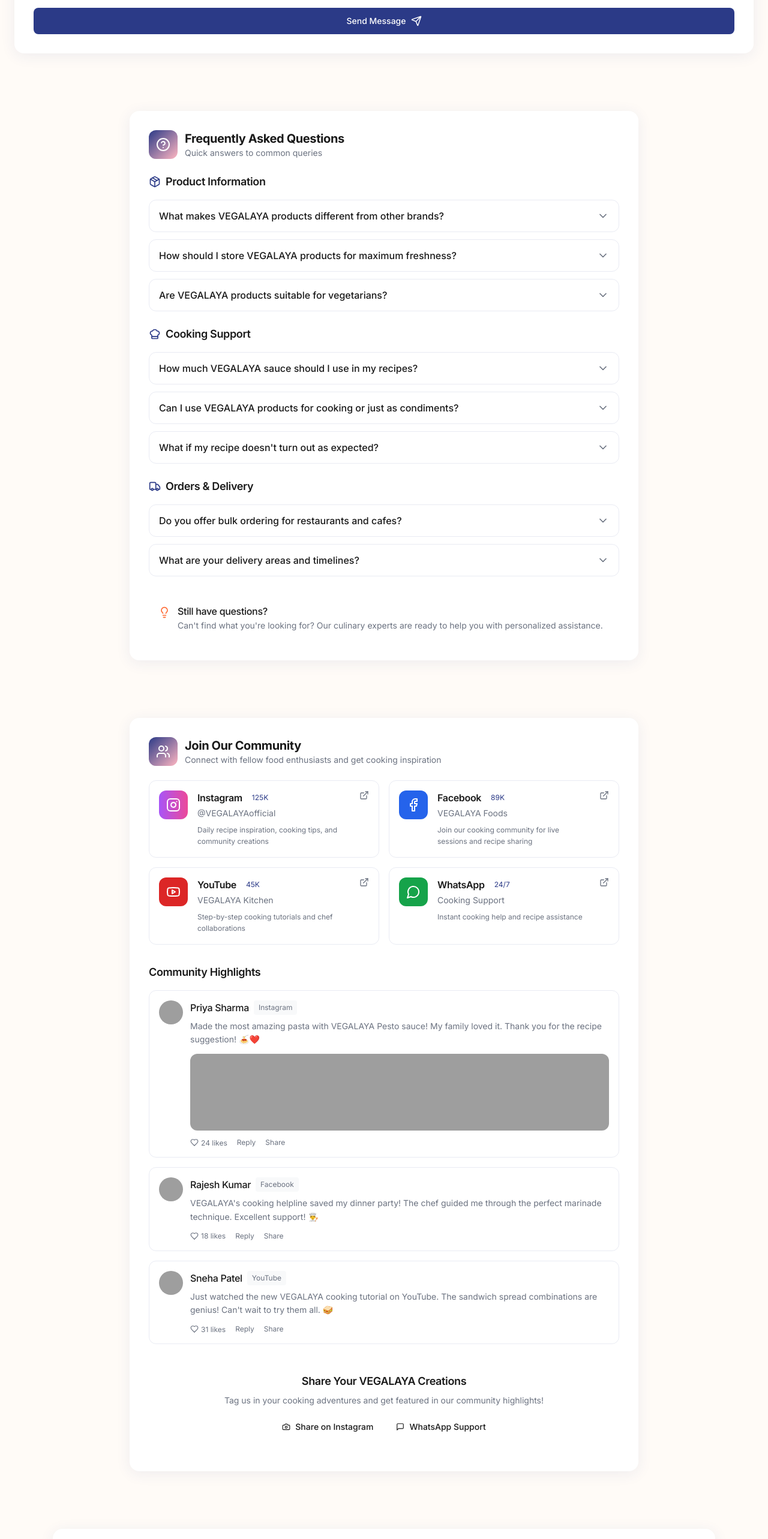
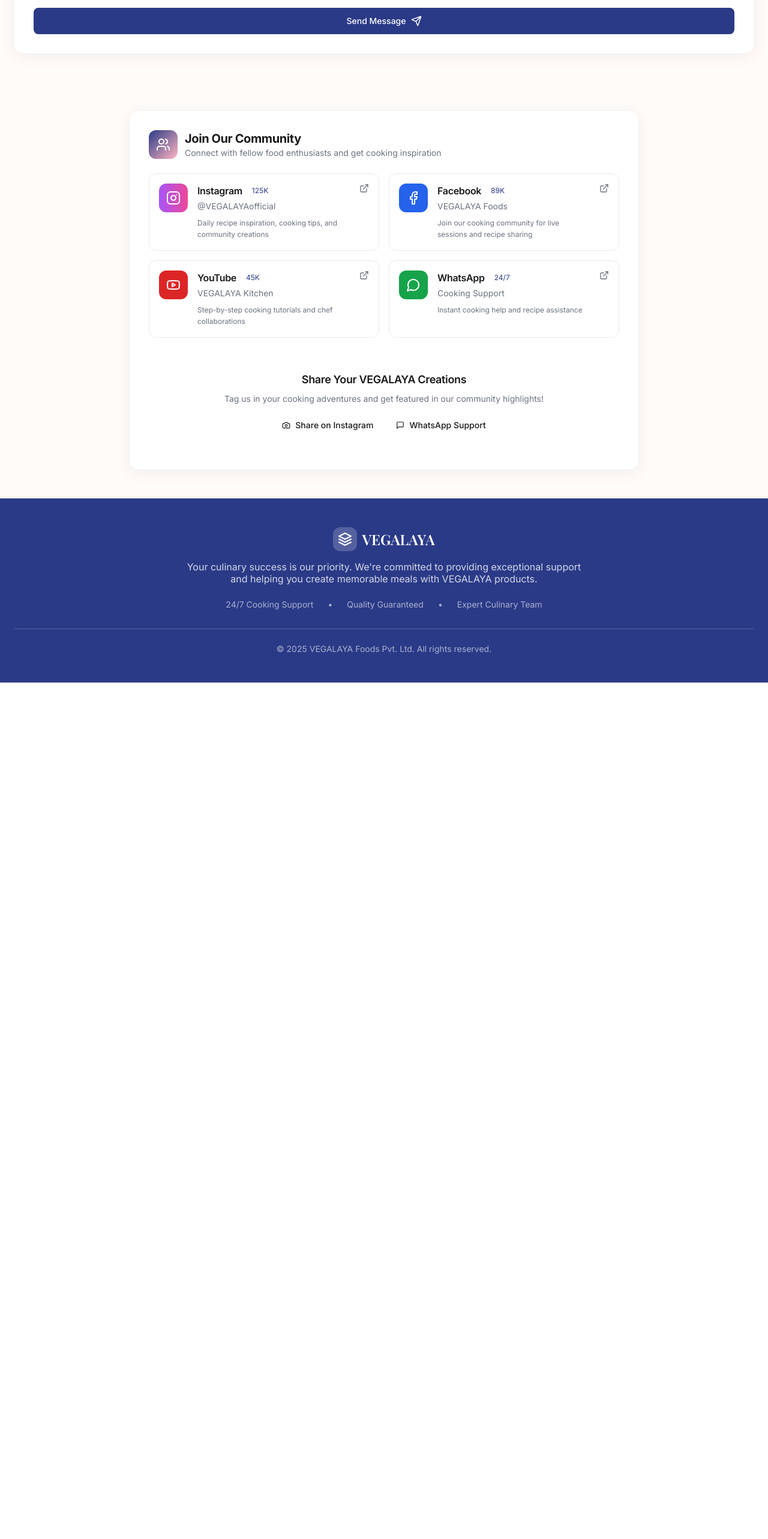
Before and after one commit to Hitesh-malik/vegalaya, a React (Vite) app: page /contact-support in a window 1280 px wide. Shown: the part 960-3526 px from the top of the page at 60% size. After the commit the page ends 2098 px from the top, so only its background shows below. Built offline with nearby package versions, Linux system fonts and the light colour scheme; grey boxes are pictures that could not be loaded.

Commit message:
contact page

```diff
--- a/src/pages/contact-support/components/SocialMediaSection.jsx
+++ b/src/pages/contact-support/components/SocialMediaSection.jsx
@@ -118,7 +118,7 @@
       </div>
 
       {/* Community Posts */}
-      <div className="mb-6">
+      {/* <div className="mb-6">
         <h4 className="text-lg font-semibold text-text-primary mb-4">Community Highlights</h4>
 
         <div className="space-y-4">
@@ -164,7 +164,7 @@
             </div>
           ))}
         </div>
-      </div>
+      </div> */}
 
       {/* Call to Action */}
       <div className="bg-gradient-to-r from-primary/10 to-secondary/10 rounded-lg p-6 text-center">
--- a/src/pages/contact-support/index.jsx
+++ b/src/pages/contact-support/index.jsx
@@ -167,11 +167,11 @@
       </section>
 
       {/* FAQ Section */}
-      <section className="py-12 bg-surface/50">
+      {/* <section className="py-12 bg-surface/50">
         <div className="max-w-4xl mx-auto px-4 lg:px-6">
           <FAQSection />
         </div>
-      </section>
+      </section> */}
 
       {/* Social Media & Community */}
       <section className="py-12">
@@ -181,14 +181,14 @@
       </section>
 
       {/* Corporate Contacts */}
-      <section className="py-12 bg-surface/50">
+      {/* <section className="py-12 bg-surface/50">
         <div className="max-w-6xl mx-auto px-4 lg:px-6">
           <CorporateContactSection />
         </div>
-      </section>
+      </section> */}
 
       {/* Additional Support Options */}
-      <section className="py-12">
+      {/* <section className="py-12">
         <div className="max-w-4xl mx-auto px-4 lg:px-6">
           <div className="bg-white rounded-2xl culinary-shadow p-8 text-center">
             <h3 className="text-2xl font-bold text-text-primary mb-4">
@@ -250,7 +250,7 @@
             </div>
           </div>
         </div>
-      </section>
+      </section> */}
 
       {/* Footer */}
       <footer className="bg-primary text-white py-12">
```
